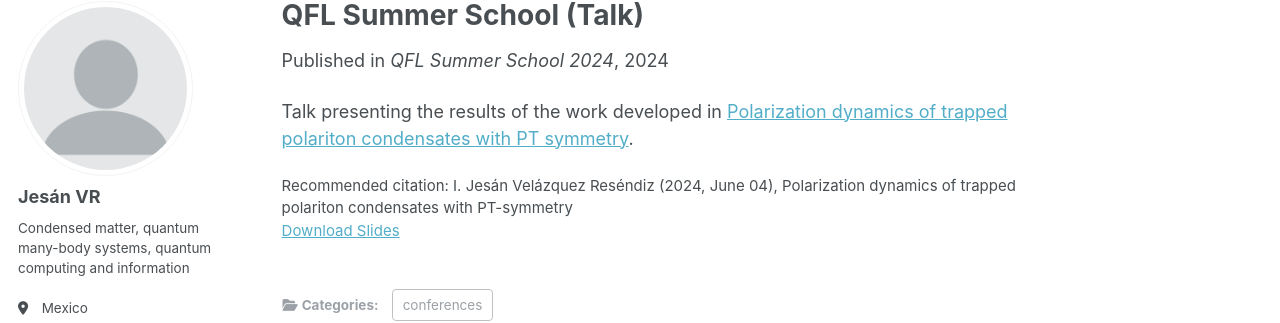
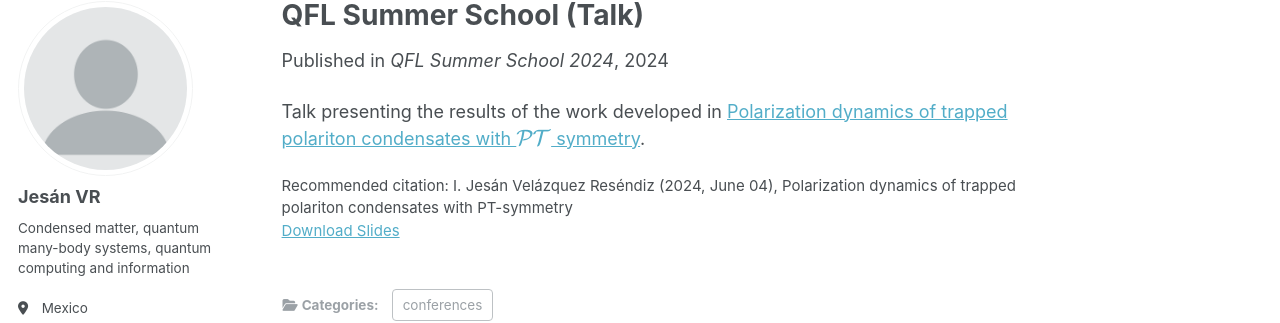
Before and after one commit to jesan-velazquez-resendiz/jesan-velazquez-resendiz.github.io, a Jekyll site: the page built from _publications/qfl2024_conference_pt.md, in a window 1280 px wide and 1072 px high. Shown: the part 105-428 px from the top of the window. Built offline with Jekyll 4.4.1, drawn with Linux system fonts in a browser that asks for light colours; some web fonts are replaced.

Commit message:
add link adding math expression

```diff
--- a/_publications/qfl2024_conference_pt.md
+++ b/_publications/qfl2024_conference_pt.md
@@ -11,4 +11,4 @@
 citation: 'I. Jesán Velázquez Reséndiz (2024, June 04), Polarization dynamics of trapped polariton condensates with PT-symmetry'
 ---
 
-Talk presenting the results of the work developed in [Polarization dynamics of trapped polariton condensates with PT symmetry](https://journals.aps.org/prb/abstract/10.1103/PhysRevB.109.085312).
+Talk presenting the results of the work developed in [Polarization dynamics of trapped polariton condensates with \\(\mathcal{PT}\\) symmetry](https://journals.aps.org/prb/abstract/10.1103/PhysRevB.109.085312).
```
